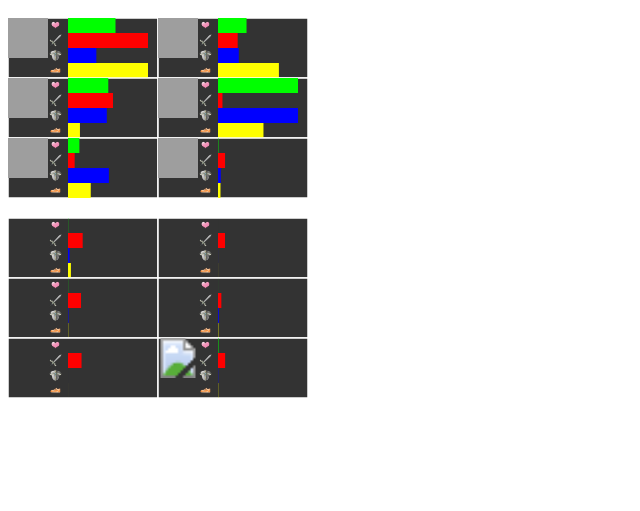
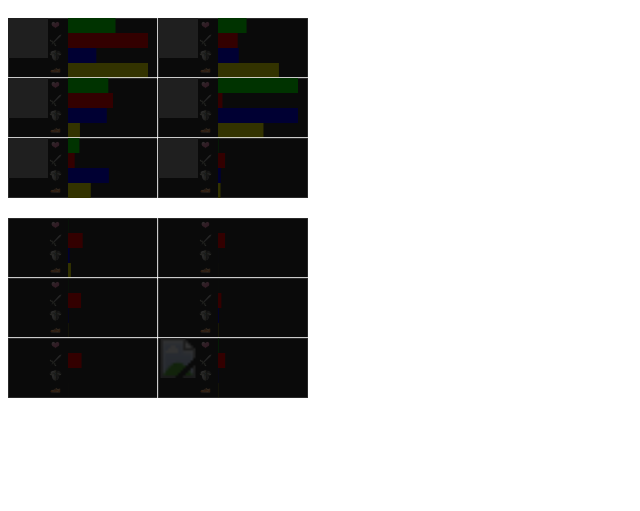
Before and after one commit to yoshifuji/kabucon_hackathon_comas, a plain HTML site: page app/battle.html in a window 1280 px wide. Shown: the whole page, without its empty margins (0-640 px from the left). Drawn offline with Linux system fonts and the light colour scheme; grey boxes are pictures that could not be loaded.

Commit message:
updated battle.html

```diff
--- a/app/battle.html
+++ b/app/battle.html
@@ -19,8 +19,12 @@ var battle_field = function(self,opp)
   this.attack_scale_ = null;
   this.defence_scale_ = null;
   this.speed_scale_ = null;
+  this.filter_selection_ = null;
+
   this.init = function(selection)
   {
+    this.self_.forEach(function(d){d.selected = false;});
+    this.opp_.forEach(function(d){d.selected = false;});
     this.life_scale_ = d3.scale.linear().domain([0,d3.max([d3.max(this.self_.map(function(d){return +d.life;})),d3.max(this.opp_.map(function(d){return +d.life;}))])]).range([0,80]);
     this.attack_scale_ = d3.scale.linear().domain([0,d3.max([d3.max(this.self_.map(function(d){return +d.attack;})),d3.max(this.opp_.map(function(d){return +d.attack;}))])]).range([0,80]);
     this.defence_scale_ = d3.scale.linear().domain([0,d3.max([d3.max(this.self_.map(function(d){return +d.defence;})),d3.max(this.opp_.map(function(d){return +d.defence;}))])]).range([0,80]);
@@ -43,7 +47,6 @@ var battle_field = function(self,opp)
       .attr("y",0)
       .attr("width",this.unit_width_)
       .attr("height",this.unit_height_);
-      //<image xlink:href="firefox.jpg" x="0" y="0" height="50px" width="50px"/>
     tmp.append("image")
       .attr("xlink:href", function(d){return d.icon;})
       .attr("x",0)
@@ -84,6 +87,25 @@ var battle_field = function(self,opp)
       .attr("width",function(d){return this.speed_scale_(d.speed);}.bind(this))
       .attr("height",15)
       .attr("fill","#FF0");
+    this.filter_selection_ = tmp.append("rect")
+      .attr("x",0)
+      .attr("y",0)
+      .attr("width",this.unit_width_)
+      .attr("height",this.unit_height_)
+      .attr("fill","#000")
+      .attr("opacity",function(d){return d.selected?0.0:0.8;})
+      .on("click",function(d,i){console.log([d,i]);this.select_self(i)}.bind(this));
+  }
+  this.select_self = function(i)
+  {
+    this.self_.forEach(function(d){d.selected = false;});
+    this.self_[i].selected = true;
+    this.update_selection();
+  }
+  this.update_selection = function()
+  {
+    this.filter_selection_
+      .attr("opacity",function(d){return d.selected?0.0:0.8;});
   }
 }
 var global_data =
```
